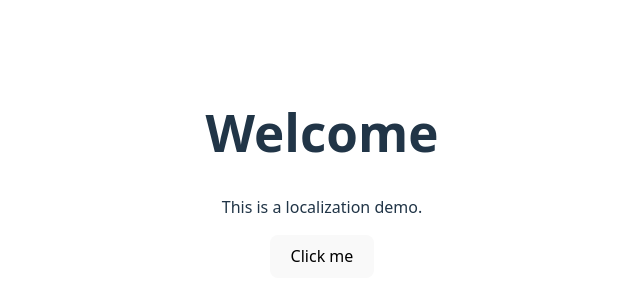
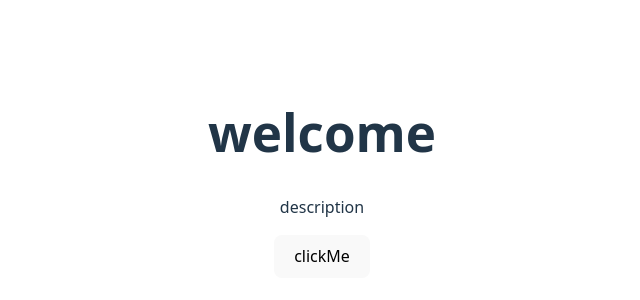
Before and after one commit to nkavt-onthegosystems/react-localization-demo, a React (Vite) app: page / in a window 1280 px wide. Shown: the part 226-526 px from the top of the page, without its empty margins (318-958 px from the left). Built offline with nearby package versions, Linux system fonts and the light colour scheme.

Commit message:
Create the initial English file for translation

```diff
--- a/package.json
+++ b/package.json
@@ -10,8 +10,10 @@
     "preview": "vite preview"
   },
   "dependencies": {
+    "i18next": "^25.6.2",
     "react": "^19.2.0",
-    "react-dom": "^19.2.0"
+    "react-dom": "^19.2.0",
+    "react-i18next": "^16.3.3"
   },
   "devDependencies": {
     "@eslint/js": "^9.39.1",
--- a/src/App.tsx
+++ b/src/App.tsx
@@ -1,14 +1,16 @@
 import './App.css'
+import { useTranslation } from 'react-i18next';
 
 function App() {
+  const { t } = useTranslation();
+
   return (
     <div>
-      <h1>Welcome</h1>
-      <p>This is a localization demo.</p>
-      <button onClick={() => alert('Click me')}>Click me</button>
+      <h1>{t('welcome')}</h1>
+      <p>{t('description')}</p>
+      <button onClick={() => alert(t('clickMe'))}>{t('clickMe')}</button>
     </div>
   );
 }
 
-
-export default App
+export default App;
--- /dev/null
+++ b/src/i18n/locales/en.json
@@ -0,0 +1,5 @@
+{
+    "welcome": "Welcome",
+    "description": "This is a localization demo.",
+    "clickMe": "Click me"
+  }
```
Also changed, not shown: 1 other file (tests, documents, lock files or other folders).
